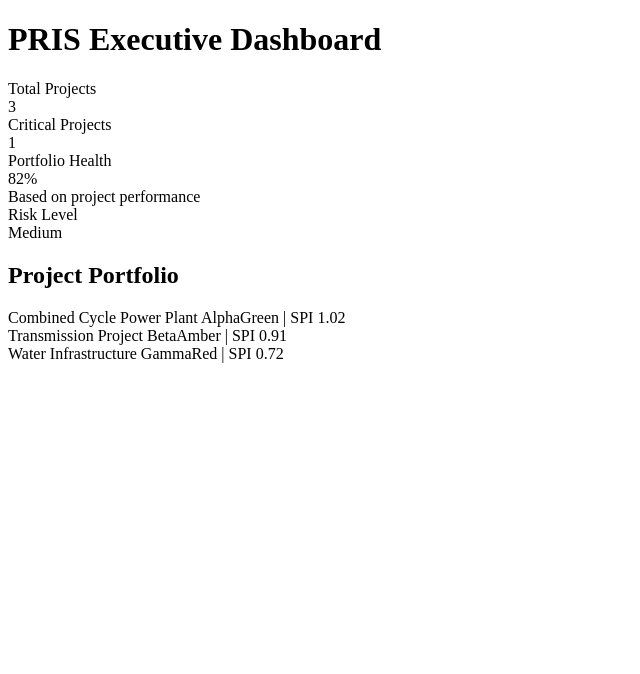
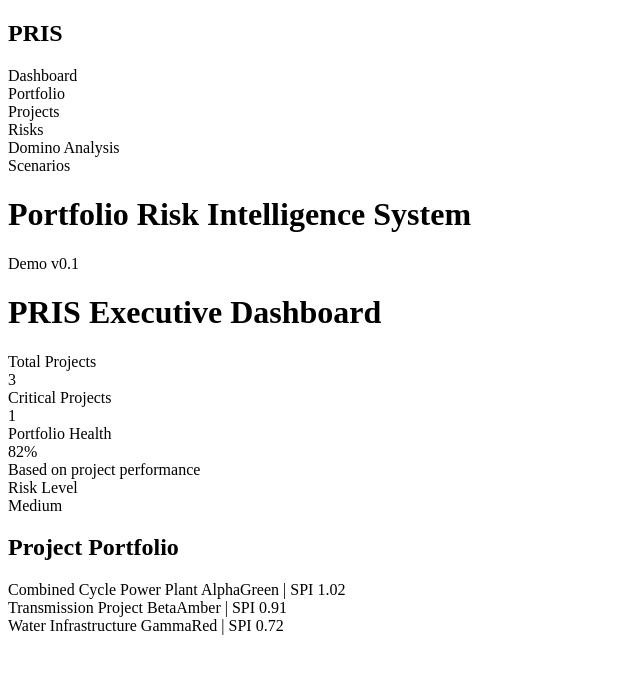
Before and after one commit to taherishahram1357/PRIS-CHATGPT1405, a React app: page / in a window 1280 px wide. Shown: the top 674 px of the page, without its empty margins (0-640 px from the left). Built offline with nearby package versions, Linux system fonts and the light colour scheme; the HTML template or start-up script is replaced by a standard one.

Commit message:
Use main layout as application shell

```diff
--- a/src/App.tsx
+++ b/src/App.tsx
@@ -1,5 +1,5 @@
-import Dashboard from './pages/Dashboard';
+import MainLayout from './layouts/MainLayout';
 
 export default function App() {
-  return <Dashboard />;
+  return <MainLayout />;
 }
```
